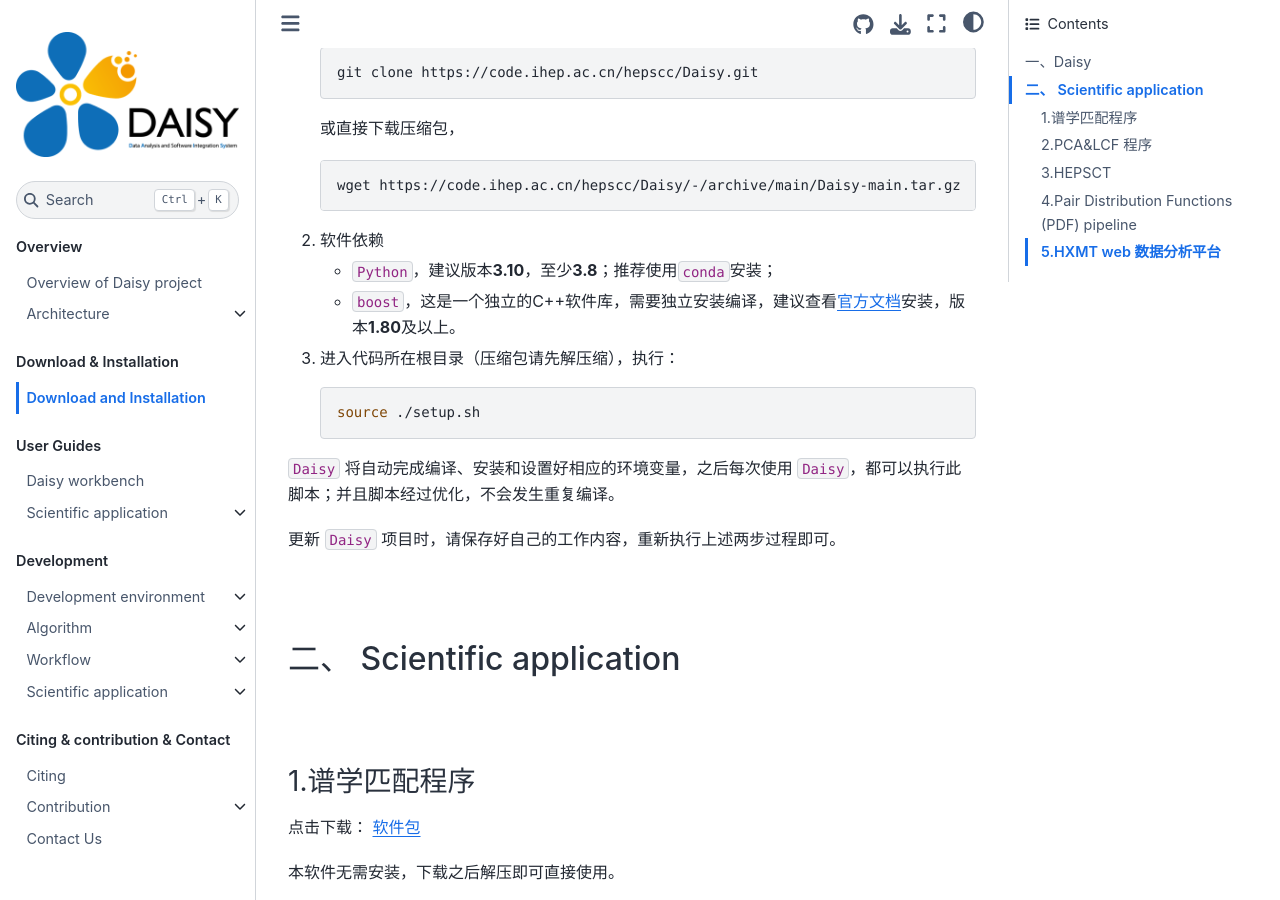
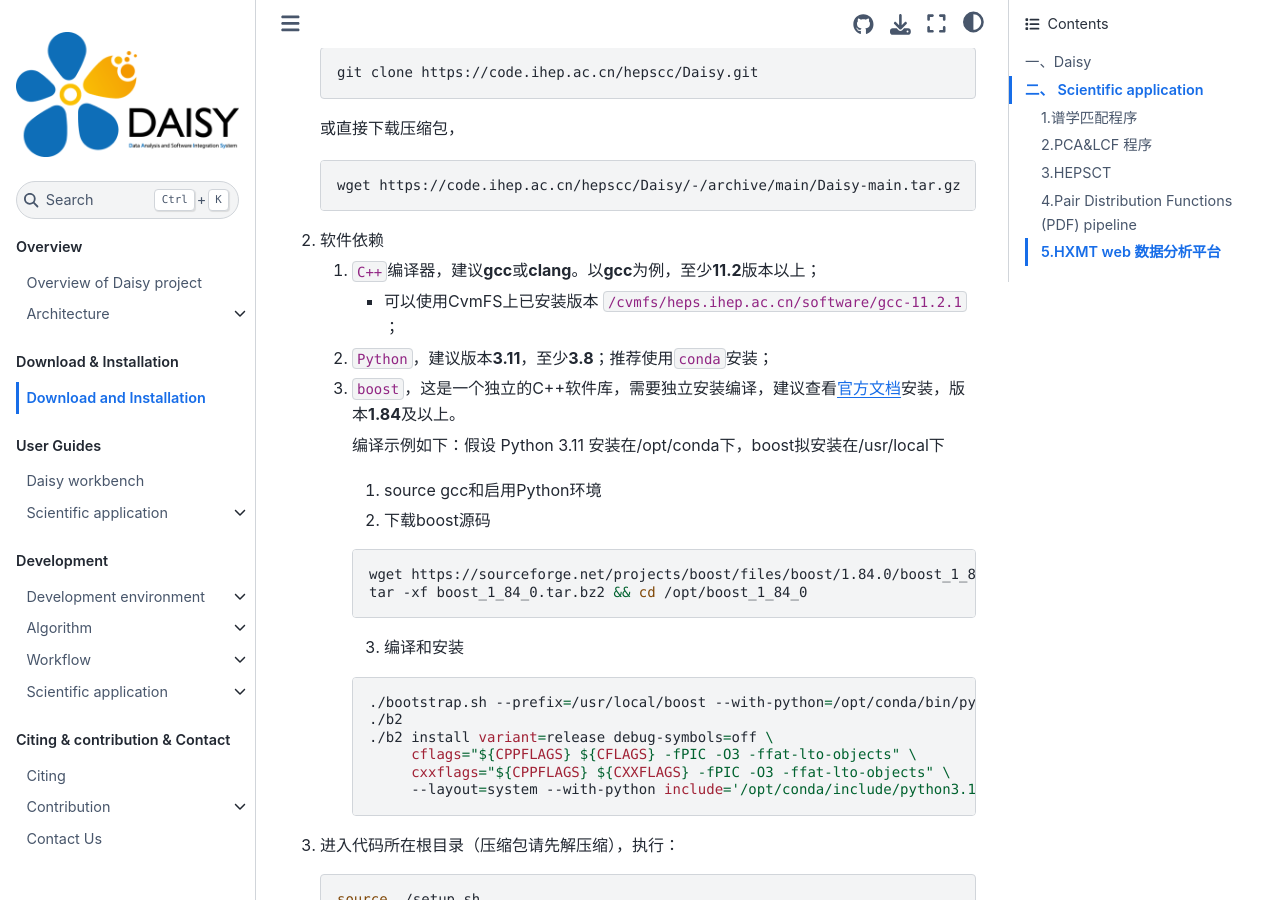
Before and after one commit to huyuhuster/daisydoc, a Jupyter Book: the page built from docs/reference/installation.md, in a window 1280 px wide and 900 px high, scrolled down 534 px. Built offline with Jupyter Book 1.0.4 settings and Sphinx 7.4.7 and the Sphinx Book theme 1.1.4, drawn with Linux system fonts in a browser that asks for light colours.

Commit message:
add: info about boost building & installation.

````diff
--- a/docs/reference/installation.md
+++ b/docs/reference/installation.md
@@ -24,8 +24,27 @@
    ```
 
 2. 软件依赖
-   - `Python`，建议版本**3.10**，至少**3.8**；推荐使用`conda`安装；
-   - `boost`，这是一个独立的C++软件库，需要独立安装编译，建议查看[官方文档](https://www.boost.org/doc/libs/1_83_0/more/getting_started/unix-variants.html)安装，版本**1.80**及以上。
+   1. `C++`编译器，建议**gcc**或**clang**。以**gcc**为例，至少**11.2**版本以上；
+      - 可以使用CvmFS上已安装版本 `/cvmfs/heps.ihep.ac.cn/software/gcc-11.2.1` ；
+   2. `Python`，建议版本**3.11**，至少**3.8**；推荐使用`conda`安装；
+   3. `boost`，这是一个独立的C++软件库，需要独立安装编译，建议查看[官方文档](https://www.boost.org/doc/libs/1_84_0/more/getting_started/unix-variants.html)安装，版本**1.84**及以上。
+
+      编译示例如下：假设 Python 3.11 安装在/opt/conda下，boost拟安装在/usr/local下
+      1. source gcc和启用Python环境
+      2. 下载boost源码
+      ```bash
+      wget https://sourceforge.net/projects/boost/files/boost/1.84.0/boost_1_84_0.tar.bz2/download -O /opt/boost_1_84_0.tar.bz2
+      tar -xf boost_1_84_0.tar.bz2 && cd /opt/boost_1_84_0
+      ```
+      3. 编译和安装
+      ```bash
+      ./bootstrap.sh --prefix=/usr/local/boost --with-python=/opt/conda/bin/python3.11
+      ./b2
+      ./b2 install variant=release debug-symbols=off \
+           cflags="${CPPFLAGS} ${CFLAGS} -fPIC -O3 -ffat-lto-objects" \
+           cxxflags="${CPPFLAGS} ${CXXFLAGS} -fPIC -O3 -ffat-lto-objects" \
+           --layout=system --with-python include='/opt/conda/include/python3.11'
+      ```
 
 3. 进入代码所在根目录（压缩包请先解压缩），执行：
    ```bash
````
